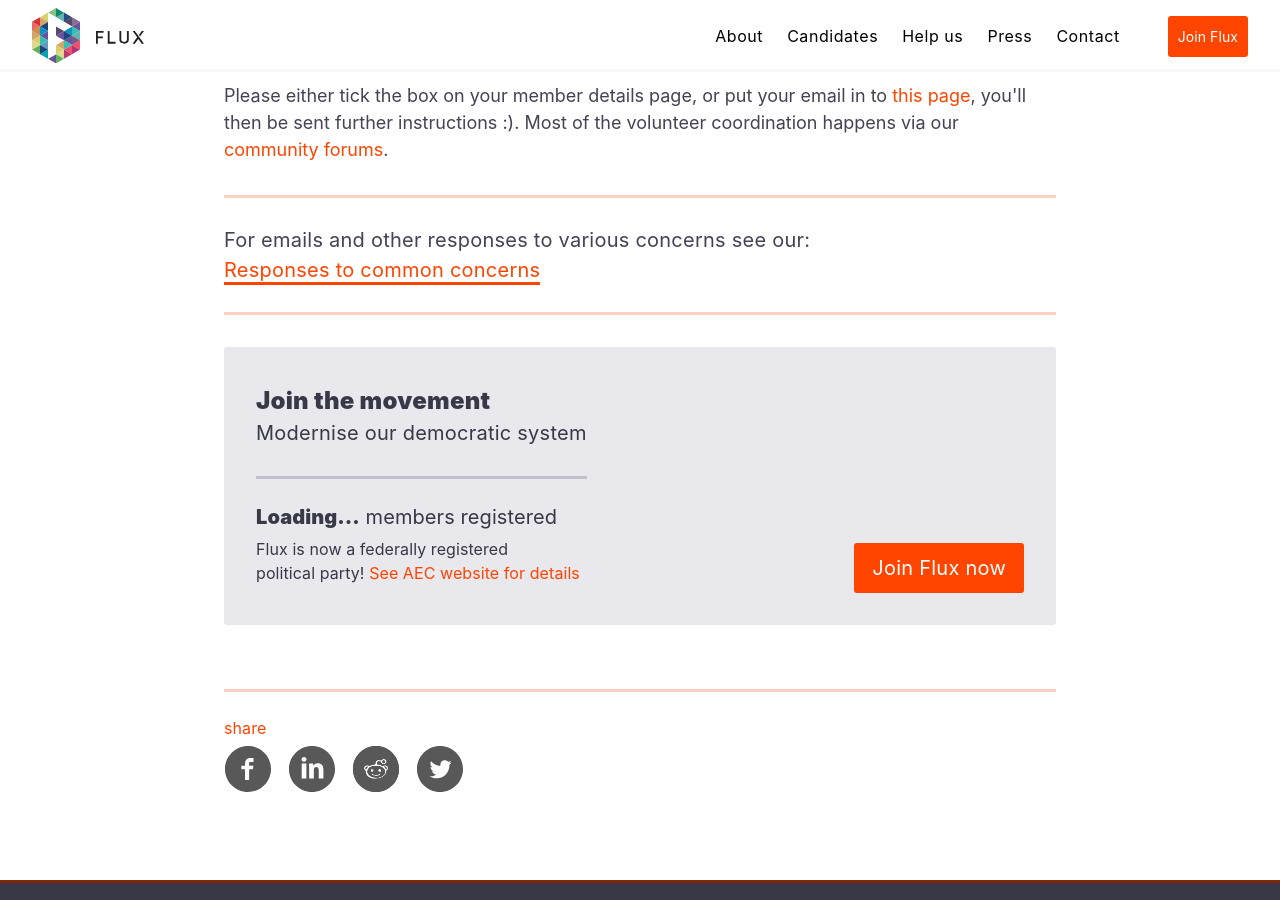
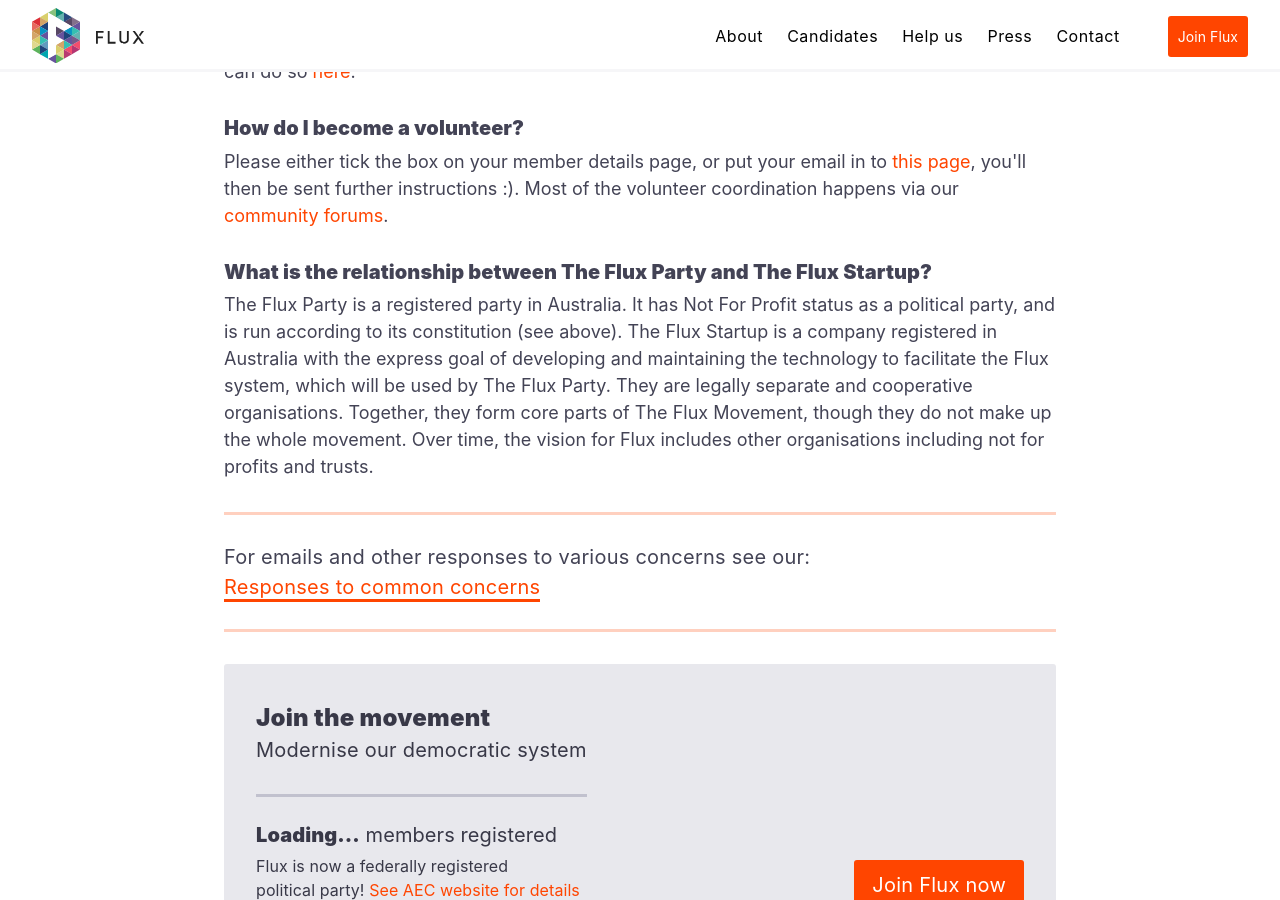
Before and after one commit to voteflux/flux-website-v2, a Jekyll site: the page built from _about/faqs.html, in a window 1280 px wide and 900 px high, scrolled down 3131 px. Built offline with Jekyll 4.4.1, drawn with Linux system fonts in a browser that asks for light colours; some of the changed text lies outside the part shown.

Commit message:
Add an FAQ about the startup

```diff
--- a/_about/faqs.html
+++ b/_about/faqs.html
@@ -72,6 +72,15 @@
 - question: How do I become a volunteer?
   answer: >
     Please either tick the box on your member details page, or put your email in to <a href="https://api.voteflux.org/static/html/member_volunteer.html">this page</a>, you'll then be sent further instructions :). Most of the volunteer coordination happens via our <a href="https://community.voteflux.org">community forums</a>.
+
+- question: What is the relationship between The Flux Party and The Flux Startup?
+  answer: >
+    The Flux Party is a registered party in Australia. It has Not For Profit status as a political party, and is run according to its constitution (see above).
+    The Flux Startup is a company registered in Australia with the express goal of developing and maintaining the technology to facilitate the Flux system, which will be used by The Flux Party.
+    They are legally separate and cooperative organisations.
+    Together, they form core parts of The Flux Movement, though they do not make up the whole movement.
+    Over time, the vision for Flux includes other organisations including not for profits and trusts.
+
 ---
 
 <h4>Contents</h4>
```
